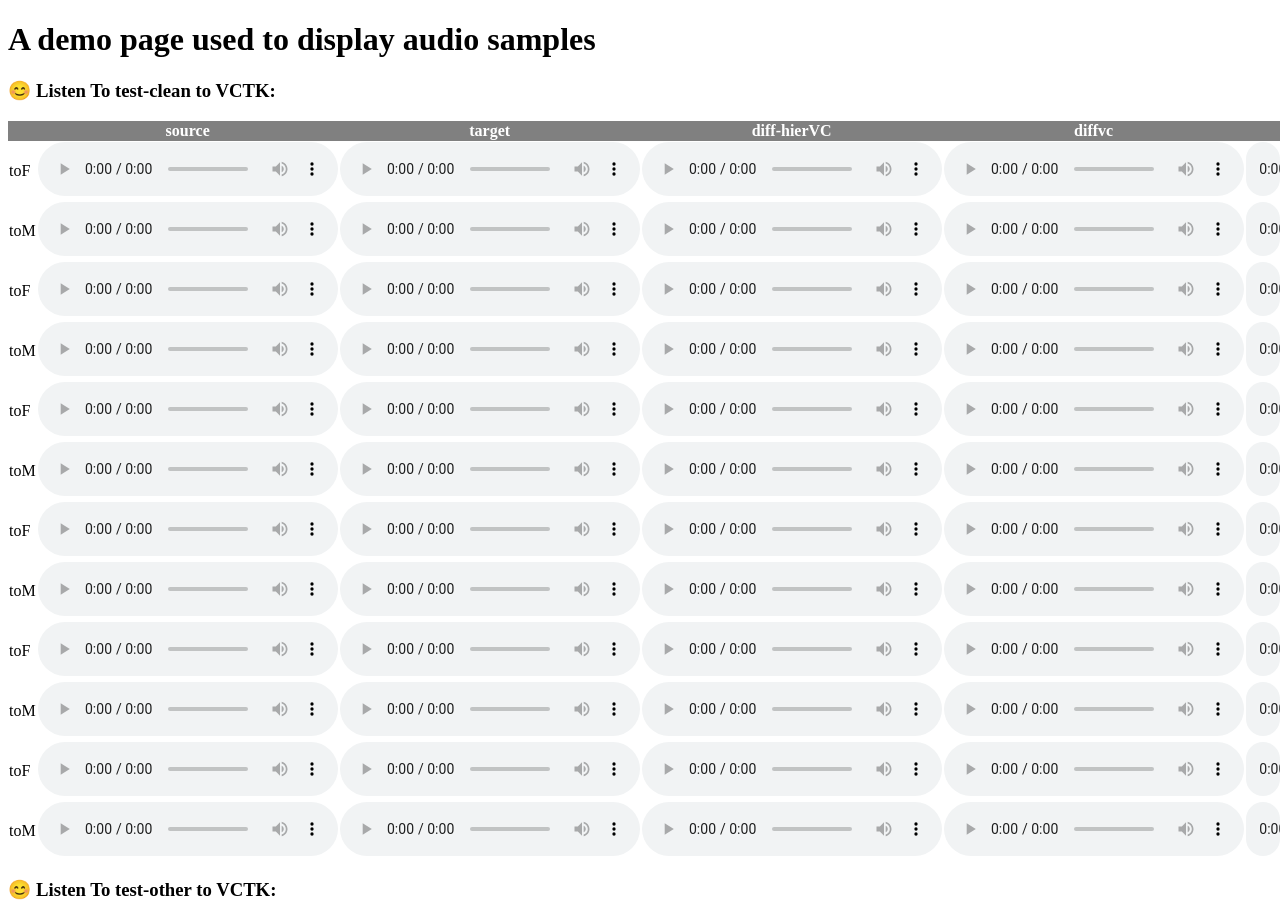
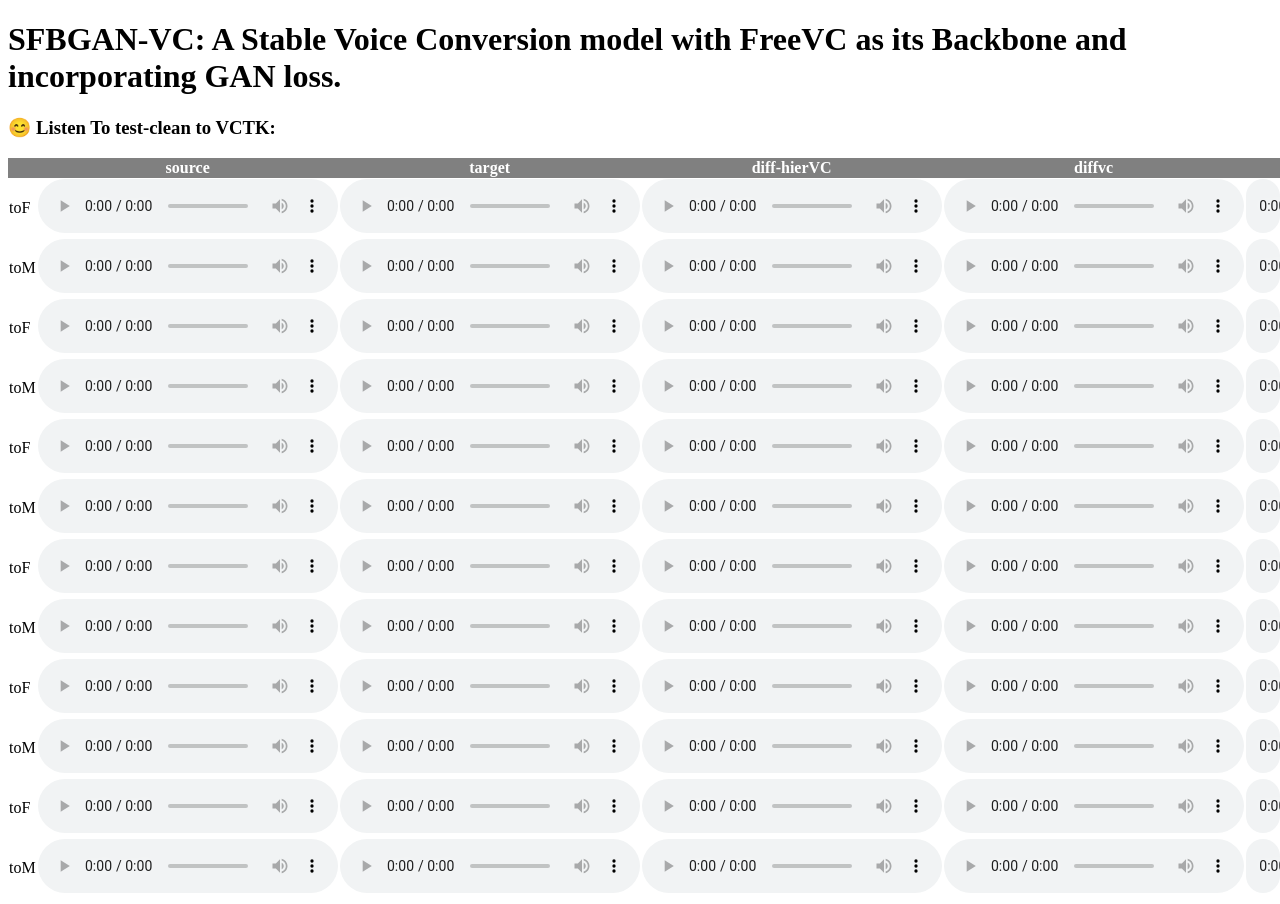
Before and after one commit to bigdan12/SFBgan-VC-demo, a plain HTML site: page docs/index.html in a window 1280 px wide. Shown: the top 904 px of the page. Drawn offline with Linux system fonts and the light colour scheme.

Commit message:
test demo

```diff
--- a/docs/index.html
+++ b/docs/index.html
@@ -2,7 +2,7 @@
 <html>
 <head>
 <meta charset="utf-8">
-<H1>A demo page used to display audio samples </H1>
+<H1>SFBGAN-VC: A Stable Voice Conversion model with FreeVC as its Backbone and incorporating GAN loss. </H1>
 </head>
 <body>
 <table border="0" width="1830" cellspacing="0">
```
